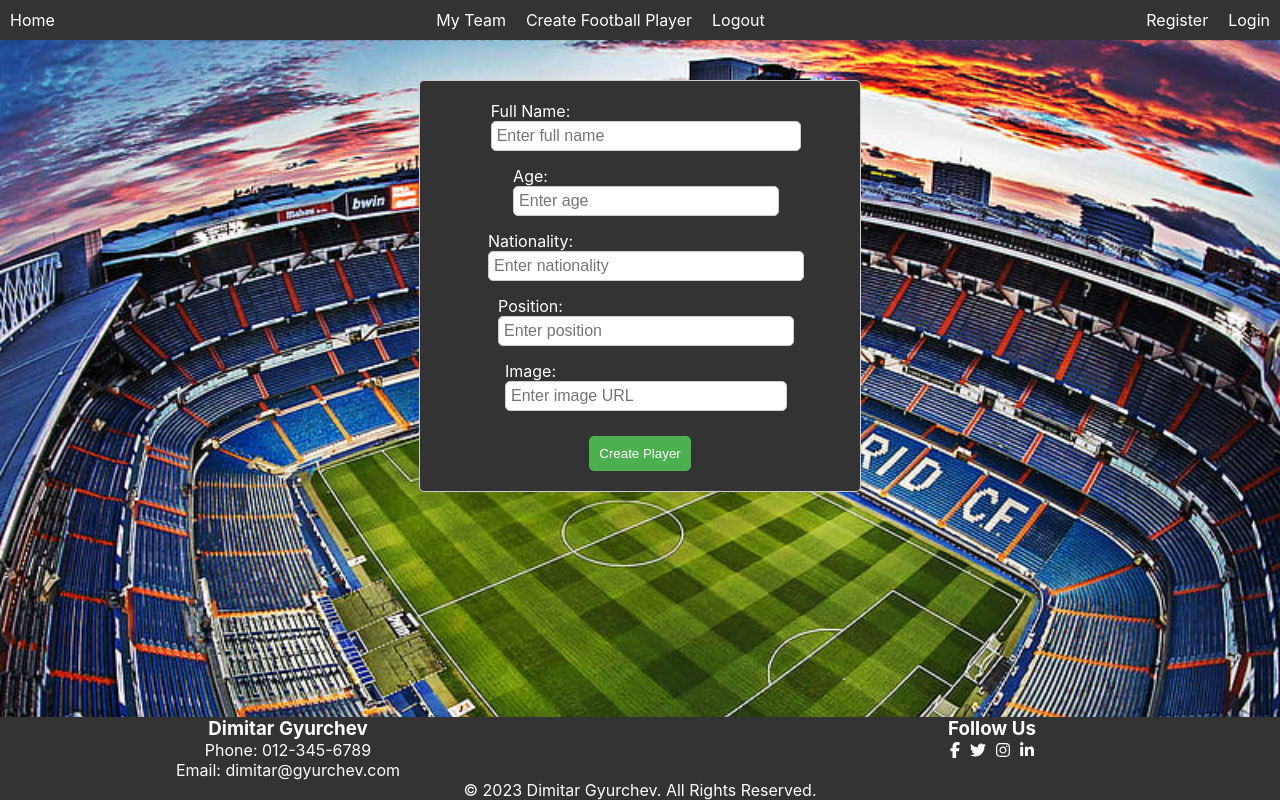
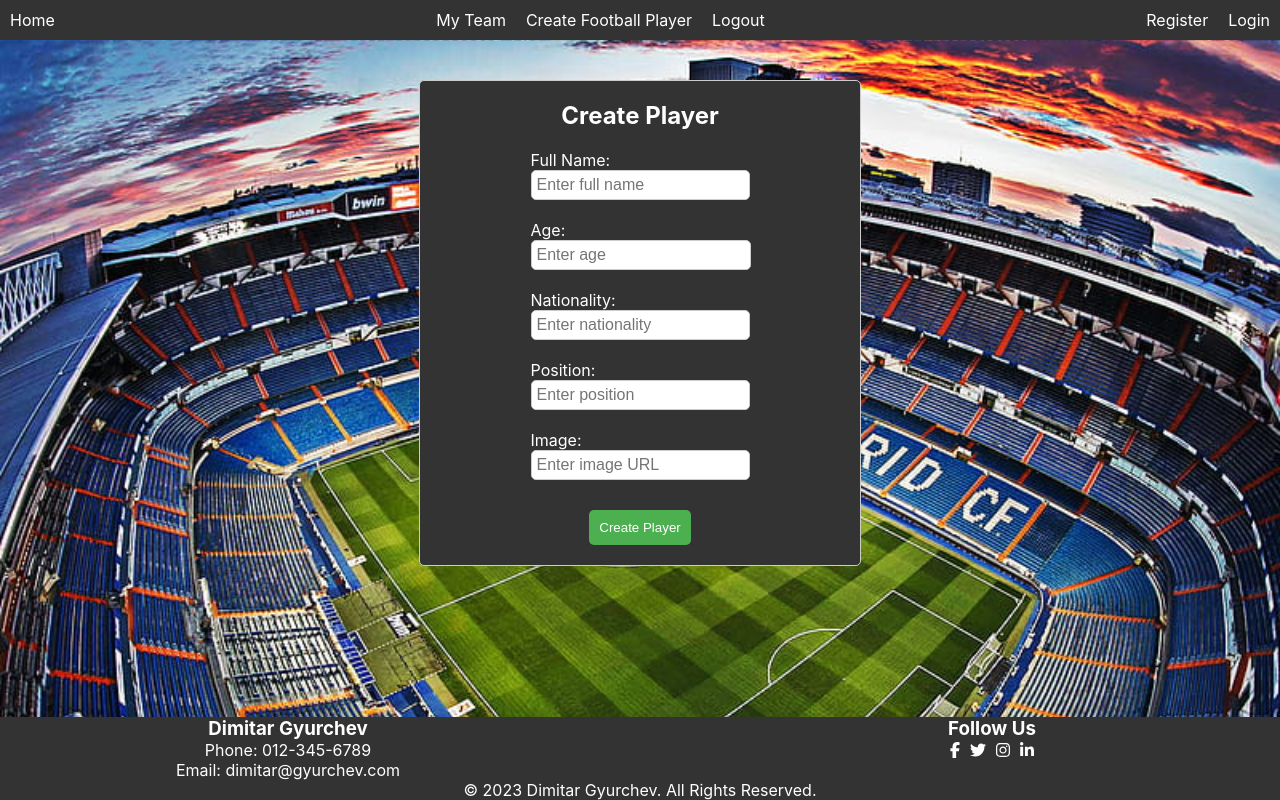
Before and after one commit to DimitarGyurchev/football-players, a React (Create React App) app: page /create in a window 1280 px wide. Built offline with nearby package versions, Linux system fonts and the light colour scheme.

Commit message:
fixed create page

```diff
--- a/public/index.html
+++ b/public/index.html
@@ -7,7 +7,7 @@
     <!-- <meta name="viewport" content="width=device-width, initial-scale=1" /> -->
     <!-- <meta name="description" content="Web site created using create-react-app" /> -->
 
-    <title>Footballers</title>
+    <title>Football Players</title>
 </head>
 
 
--- a/src/App.js
+++ b/src/App.js
@@ -1,10 +1,11 @@
-import { Routes, Route, useNavigate } from 'react-router-dom';
+import { Routes, Route } from 'react-router-dom';
 
 import { Footer } from "./components/Footer/Footer";
 import { Login } from "./components/Login/Login";
 import { Header } from "./components/Header/Header";
 import { Registration } from "./components/Registration/Registration";
 import { CreatePlayer } from './components/CreatePlayer/CreatePlayer';
+import { Home } from './components/Home/Home';
 
 function App() {
     return (
@@ -14,7 +15,7 @@ function App() {
 
             <main id="main-content">
                 <Routes>
-                    {/* <Route path='/' element={<Home />} /> */}
+                    <Route path='/' element={<Home />} />
                     <Route path='/login' element={<Login />} />
                     <Route path='/register' element={<Registration />} />
                     <Route path='/create' element={<CreatePlayer />} />
--- a/src/components/CreatePlayer/CreatePlayer.js
+++ b/src/components/CreatePlayer/CreatePlayer.js
@@ -38,28 +38,29 @@ export const CreatePlayer = () => {
     };
 
     return (
-        <form onSubmit={handleSubmit}>
-            <label>
+        <form className={styles.form} onSubmit={handleSubmit}>
+            <h2 className={styles.heading}>Create Player</h2>
+            <label className={styles.label}>
                 Full Name:
-                <input type="text" value={fullName} onChange={handleFullNameChange} placeholder="Enter full name" />
+                <input className={styles.input} type="text" value={fullName} onChange={handleFullNameChange} placeholder="Enter full name" />
             </label>
-            <label>
+            <label className={styles.label}>
                 Age:
-                <input type="number" value={age} onChange={handleAgeChange} placeholder="Enter age" />
+                <input className={styles.ageInput} type="number" value={age} onChange={handleAgeChange} placeholder="Enter age" />
             </label>
-            <label>
+            <label className={styles.label}>
                 Nationality:
-                <input type="text" value={nationality} onChange={handleNationalityChange} placeholder="Enter nationality" />
+                <input className={styles.input} type="text" value={nationality} onChange={handleNationalityChange} placeholder="Enter nationality" />
             </label>
-            <label>
+            <label className={styles.label}>
                 Position:
-                <input type="text" value={position} onChange={handlePositionChange} placeholder="Enter position" />
+                <input className={styles.input} type="text" value={position} onChange={handlePositionChange} placeholder="Enter position" />
             </label>
-            <label>
+            <label className={styles.label}>
                 Image:
-                <input type="text" value={image} onChange={handleImageChange} placeholder="Enter image URL" />
+                <input className={styles.input} type="text" value={image} onChange={handleImageChange} placeholder="Enter image URL" />
             </label>
-            <button type="submit">Create Player</button>
+            <button className={styles.button} type="submit">Create Player</button>
         </form>
     );
 }
--- a/src/components/CreatePlayer/CreatePlayer.module.css
+++ b/src/components/CreatePlayer/CreatePlayer.module.css
@@ -0,0 +1,56 @@
+.container {
+    display: flex;
+    flex-direction: column;
+    justify-content: center;
+    align-items: center;
+    padding: 20px;
+    background-color: #333;
+    border-radius: 10px;
+    box-shadow: 0px 0px 10px rgba(0, 0, 0, 0.2);
+}
+
+.title {
+    margin-bottom: 20px;
+    text-align: center;
+    color: white;
+}
+
+.label {
+    display: flex;
+    flex-direction: column;
+    margin-bottom: 10px;
+    color: white;
+}
+
+.input-text,
+.input-number {
+    padding: 8px;
+    border-radius: 4px;
+    border: 1px solid #ccc;
+    font-size: 16px;
+    width: 100%;
+}
+
+.input-text::placeholder,
+.input-number::placeholder {
+    color: #bbb;
+}
+
+.submit-button {
+    background-color: #4caf50;
+    color: white;
+    border: none;
+    border-radius: 4px;
+    padding: 10px;
+    font-size: 16px;
+    cursor: pointer;
+    margin-top: 20px;
+}
+
+.submit-button:hover {
+    background-color: #3e8e41;
+}
+
+.ageInput {
+    width: 95%;
+}
--- /dev/null
+++ b/src/components/Home/Home.js
@@ -0,0 +1,11 @@
+import React from 'react';
+import styles from './Home.module.css';
+
+export const Home = () => {
+    return (
+        <div className={styles.containerHome}>
+            <h1 className={styles.title}>Football Players</h1>
+            <h2 className={styles.subtitle}>Find your favorite players and create your own team!</h2>
+        </div>
+    );
+}
--- /dev/null
+++ b/src/components/Home/Home.module.css
@@ -0,0 +1,24 @@
+.containerHome {
+    display: flex;
+    flex-direction: column;
+    align-items: center;
+    justify-content: center;
+    height: 40vh;
+    padding: 10px;
+}
+
+
+.title {
+    text-align: center;
+    font-size: 2rem;
+    margin-bottom: 1rem;
+    color: white;
+    background: #333;
+}
+
+.subtitle {
+    color: #fff;
+    text-align: center;
+    font-size: 1.5rem;
+    background: #333;
+}
--- a/src/components/Registration/Registration.js
+++ b/src/components/Registration/Registration.js
@@ -2,18 +2,15 @@ import React, { useState } from 'react';
 import styles from './Registration.module.css';
 
 export const Registration = () => {
-    const [firstName, setFirstName] = useState('');
-    const [lastName, setLastName] = useState('');
+    const [username, setusername] = useState('');
     const [email, setEmail] = useState('');
     const [password, setPassword] = useState('');
+    const [confirmPassword, setConfirmPassword] = useState('');
 
-    const handleFirstNameChange = (event) => {
-        setFirstName(event.target.value);
+    const handleUsernameChange = (event) => {
+        setusername(event.target.value);
     };
 
-    const handleLastNameChange = (event) => {
-        setLastName(event.target.value);
-    };
 
     const handleEmailChange = (event) => {
         setEmail(event.target.value);
@@ -23,39 +20,33 @@ export const Registration = () => {
         setPassword(event.target.value);
     };
 
+    const handleConfirmPasswordChange = (event) => {
+        setConfirmPassword(event.target.value);
+    };
+
     const handleSubmit = (event) => {
         event.preventDefault();
-        console.log(`First name: ${firstName}`);
-        console.log(`Last name: ${lastName}`);
+        console.log(`Username: ${username}`);
         console.log(`Email: ${email}`);
         console.log(`Password: ${password}`);
+        console.log(`Confirm Password: ${confirmPassword}`);
     };
 
     return (
         <form onSubmit={handleSubmit} className={styles.registrationForm}>
             <h2>Register</h2>
             <div className={styles.formGroup}>
-                <label htmlFor="firstName">First Name:</label>
+                <label htmlFor="username">Username:</label>
                 <input
                     type="text"
-                    id="firstName"
-                    name="firstName"
-                    value={firstName}
-                    onChange={handleFirstNameChange}
+                    id="username"
+                    name="username"
+                    value={username}
+                    onChange={handleUsernameChange}
                     required
                 />
             </div>
-            <div className={styles.formGroup}>
-                <label htmlFor="lastName">Last Name:</label>
-                <input
-                    type="text"
-                    id="lastName"
-                    name="lastName"
-                    value={lastName}
-                    onChange={handleLastNameChange}
-                    required
-                />
-            </div>
+
             <div className={styles.formGroup}>
                 <label htmlFor="email">Email:</label>
                 <input
@@ -79,6 +70,18 @@ export const Registration = () => {
                     required
                 />
             </div>
+            <div className={styles.formGroup}>
+                <label htmlFor="confirmPassword">Confirm Password:</label>
+                <input
+                    type="password"
+                    id="confirmPassword"
+                    name="confirmPassword"
+                    value={confirmPassword}
+                    onChange={handleConfirmPasswordChange}
+                    minLength="8"
+                    required
+                />
+            </div>
             <button type="submit">Register</button>
         </form>
     );
--- a/src/components/Registration/Registration.module.css
+++ b/src/components/Registration/Registration.module.css
@@ -21,15 +21,40 @@ label {
     color: white;
 }
 
-input {
+input[type="text"],
+input[type="email"],
+input[type="password"] {
     margin-bottom: 10px;
     padding: 5px;
     border: 1px solid #ccc;
     border-radius: 5px;
     font-size: 16px;
     width: 100%;
+    box-sizing: border-box;
     background-color: #fff;
     color: #333;
+}
+
+input[type="text"].large,
+input[type="email"].large,
+input[type="email"].small,
+input[type="password"].large,
+input[type="password"].small {
+    width: 100%;
+}
+
+input[type="text"].large,
+input[type="email"].large,
+input[type="password"].large {
+    font-size: 20px;
+    padding: 10px;
+}
+
+input[type="text"].small,
+input[type="email"].small,
+input[type="password"].small {
+    font-size: 16px;
+    padding: 5px;
 }
 
 button {
```
